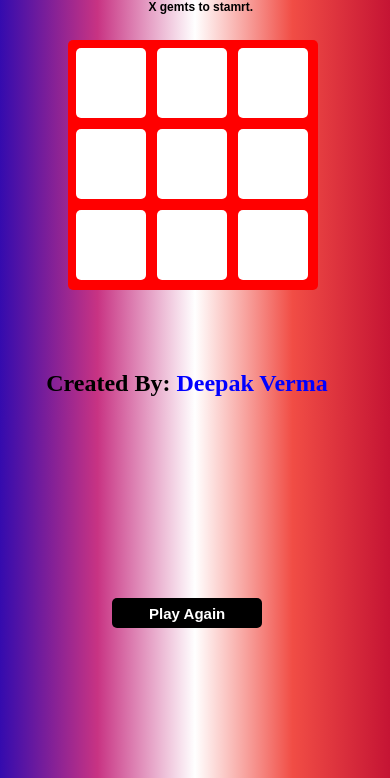
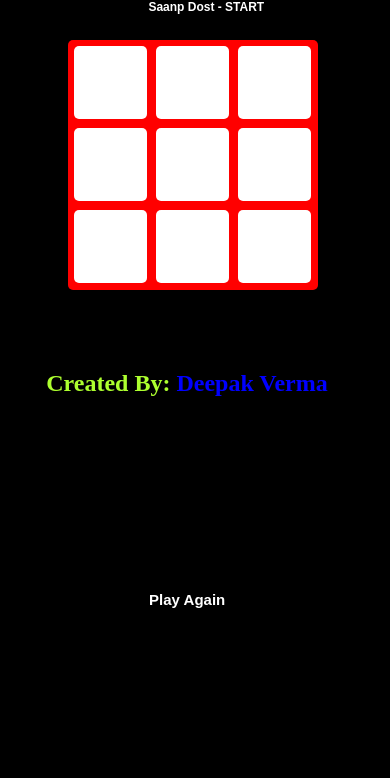
Before and after one commit to Deepakv14/Tic-Tac-Toe.github.io, a plain HTML site: page index.html in a window 390 px wide. Shown: the part 66-844 px from the top of the page. Drawn offline with Linux system fonts and the light colour scheme.

Commit message:
TicTacToe1

```diff
--- a/CSS/style.css
+++ b/CSS/style.css
@@ -1,5 +1,5 @@
 h1 {
-    color: black;
+    color: blue;
     text-align: center;
     font-weight: bold;
     margin-bottom: 3rem;
@@ -7,10 +7,10 @@ h1 {
 }
 
 h2 {
-    color: black;
+    color: greenyellow;
     text-align: center;
     font-weight: bold;
-    margin-top: 3rem;
+    margin-top: 5rem;
     margin-left: -3rem;
     font-family: 'Times New Roman', Times, serif;
 }
@@ -28,7 +28,7 @@ h2 span {
 }
 
 .text1 {
-    color: black;
+    color: white;
     font-size: 14px;
     margin-left: 41%;
     position: absolute;
@@ -41,7 +41,7 @@ h2 span {
 
 body {
     font-family: Arial, Helvetica, sans-serif;
-    background: linear-gradient(to left, #c51434, #f14d45, #fff, #c83383, #340bae);
+    background: linear-gradient(to left, white, black, black, black, white);
 }
 
 .outer-box {
@@ -55,6 +55,10 @@ body {
 }
 
 @media only screen and (max-width: 600px) {
+    body {
+        font-family: Arial, Helvetica, sans-serif;
+        background: linear-gradient(to left, black, black, black);
+    }
     .outer-box {
         background: red;
         border: 2pxrem solid rgb(146, 101, 43);
@@ -65,21 +69,21 @@ body {
         margin-left: 16%;
     }
     h2 {
-        color: black;
+        color: greenyellow;
         text-align: center;
         font-weight: bold;
         margin-top: 5rem;
         margin-left: -1.0rem;
     }
     h1 {
-        color: black;
+        color: blue;
         text-align: center;
         font-weight: bold;
         margin-bottom: 3rem;
         margin-left: 0rem;
     }
     .text1 {
-        color: black;
+        color: white;
         font-size: 12px;
         margin-left: 36%;
         position: absolute;
@@ -101,7 +105,7 @@ body {
         text-align: center;
         font-weight: bold;
         transform: translate(-40%, -60%);
-        margin-top: 40%;
+        margin-top: 30%;
         border: white;
     }
 }
@@ -113,12 +117,12 @@ body {
 .play-board section span {
     display: block;
     margin: 3px;
-    margin-left: 8px;
-    margin-top: 8px;
+    margin-left: 6px;
+    margin-top: 6px;
     border-radius: 5px;
     background: #fff;
-    height: 70px;
-    width: 70px;
+    height: 73px;
+    width: 73px;
     transition: all 0.3 ease;
 }
 
@@ -131,7 +135,7 @@ body {
 .but {
     position: absolute;
     width: 150px;
-    height: 30px;
+    height: 50px;
     background: #000;
     color: white;
     border-radius: 5px;
@@ -140,7 +144,7 @@ body {
     font-weight: bold;
     transform: translate(-50%, -50%);
     left: 48%;
-    top: 62%;
+    top: 65%;
     border: white;
 }
 
--- a/script.js
+++ b/script.js
@@ -3,11 +3,13 @@ function startGame() {
         resetGame(i);
     }
     document.turn = "X";
+    document.name = "Saanp Dost";
     if (Math.random() < 0.5) {
         document.turn = "O";
+        document.name = "You";
     }
     document.winner = null;
-    setMessage(document.turn + " gemts to stamrt.");
+    setMessage(document.name + " - START");
     document.getElementById("div1").style.color = "#3FC80E";
     document.getElementById("div2").style.color = "#3FC80E";
     document.getElementById("div3").style.color = "#3FC80E";
@@ -25,7 +27,7 @@ function setMessage(msg) {
 
 function nextMove(box) {
     if (document.winner != null) {
-        setMessage(document.winner + " Already wom the game! Play Agaim !!");
+        setMessage(document.winner + " Already won the game!PLAY AGAIN !!");
     } else if (box.textContent == "") {
         box.textContent = document.turn;
         switchTurn();
@@ -37,16 +39,18 @@ function nextMove(box) {
 
 function switchTurn() {
     if (checkForWin(document.turn)) {
-        setMessage("Comgrats!! " + document.turn + " is Wimner.");
-        document.winner = document.turn;
+        setMessage("Congrats!! " + document.name + " - WINNER");
+        document.winner = document.name;
     } else if (checkforTie()) {
-        setMessage("It's a Tie...!! Play Agaim !!");
+        setMessage("It's a Tie...!! Play Again !!");
     } else if (document.turn == "X") {
         document.turn = "O";
-        setMessage("It's " + document.turn + "'s turn!");
+        document.name = "You";
+        setMessage("It's " + document.name + "r's TURN!");
     } else {
         document.turn = "X";
-        setMessage("It's " + document.turn + "'s turn!");
+        document.name = "Saanp Dost";
+        setMessage("It's " + document.name + "'s TURN!");
     }
 }
 
```
